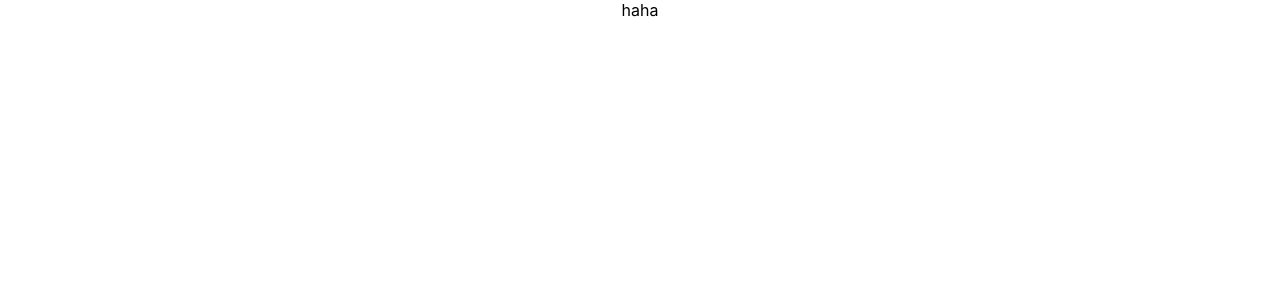
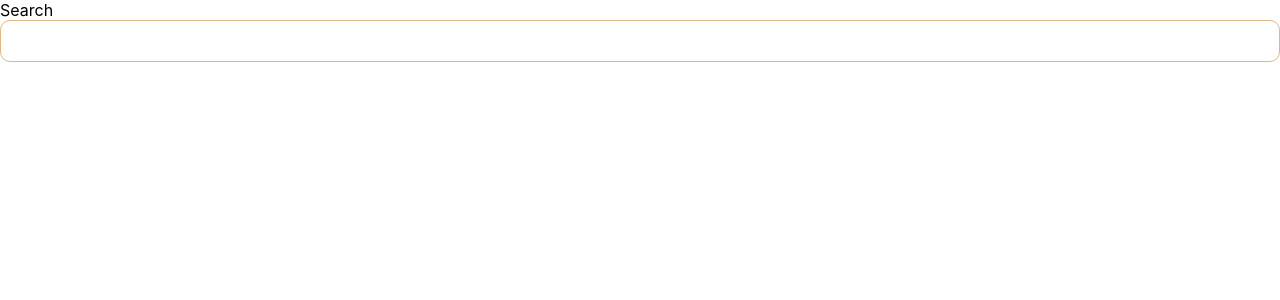
Before and after one commit to jin-dev/search-git-repo, a React (Create React App) app: page /123 in a window 1280 px wide. Shown: the top 300 px of the page. Built offline with nearby package versions, Linux system fonts and the light colour scheme.

Commit message:
updated:

```diff
--- a/package.json
+++ b/package.json
@@ -10,9 +10,11 @@
     "@types/node": "^16.18.16",
     "@types/react": "^18.0.28",
     "@types/react-dom": "^18.0.11",
+    "@types/react-router-dom": "^5.3.3",
     "@types/styled-components": "^5.1.26",
     "react": "^18.2.0",
     "react-dom": "^18.2.0",
+    "react-router-dom": "^6.9.0",
     "react-scripts": "5.0.1",
     "styled-components": "^5.3.9",
     "typescript": "^4.9.5",
--- a/src/App.tsx
+++ b/src/App.tsx
@@ -1,13 +1,23 @@
-import React from 'react'
+import React, { Fragment } from 'react'
+import { ThemeProvider } from 'styled-components'
+import Main from './components/Main'
+import Search from './components/Search';
 
+import {
+  Route,
+  Routes,
+  BrowserRouter,
+} from 'react-router-dom';
 import './App.css'
 
 function App() {
   return (
-    <div className='App'>
-
- <div>haha</div>
-    </div>
+<BrowserRouter>
+<Routes>
+ <Route path='/' Component={Main} />
+ <Route path='/123' Component={Search} />
+ </Routes>
+ </BrowserRouter>
   )
 }
 
--- /dev/null
+++ b/src/components/Main.tsx
@@ -0,0 +1,12 @@
+import React, { Fragment } from 'react';
+import styled, {css } from 'styled-components';
+
+
+function Main() {
+    return (
+        <Fragment>
+            <div>ahah Main</div>
+        </Fragment>
+    )
+}
+export default Main;
--- /dev/null
+++ b/src/components/Search.tsx
@@ -0,0 +1,14 @@
+import React, { Fragment } from 'react';
+import styled, {css } from 'styled-components';
+import SearchBox from './SearchBox';
+
+
+function Search() {
+    return (
+        <Fragment>
+            <div>Search</div>
+            <SearchBox/>
+        </Fragment>
+    )
+}
+export default Search;
--- /dev/null
+++ b/src/components/SearchBox.tsx
@@ -0,0 +1,59 @@
+import React, { useState } from 'react';
+import styled, { css } from 'styled-components';
+
+const Container = styled.div``;
+
+const SearchInput = styled.div`
+display: flex;
+border: 1px solid burlywood;
+border-radius: 10px;
+padding: 0.5rem;
+`
+
+const Input = styled.input`
+    border: 0;
+    font-size: 1.2rem;
+    background-color: transparent;
+    text-overflow: ellipsis;
+    max-width: 50rem;
+    color: blanchedalmond;
+`
+
+function SearchBox({ value = '', placehoder , onSubmit} : any) {
+
+const [input, setInput] = useState(value);
+
+    const handleInput = (event: { target: { value: any; }; }) => {
+        setInput(event.target?.value);
+    }
+
+    const routeChange = (input: string) => {
+       // let path = `/search/${input}`;
+    }
+
+    const handleKeyPress = (event: any) => {
+        event.key === 'Enter' ? input ? handleSubmit() : null : null;
+    }
+
+    const handleSubmit = () => {
+        routeChange(input);
+        onSubmit(input);
+    }
+
+    return (
+        <Container id={'searchBox'}>
+            <SearchInput>
+                <Input
+                type='text'
+                value={input || ''}
+                placeholder={placehoder}
+                onChange={handleInput}
+                onKeyPress={handleKeyPress}
+                />
+            </SearchInput>
+
+        </Container>
+    )
+}
+
+export default SearchBox;
```
Also changed, not shown: src/globals/styled.ts (added, +9 -0 lines), 1 other file (tests, documents, lock files or other folders).
